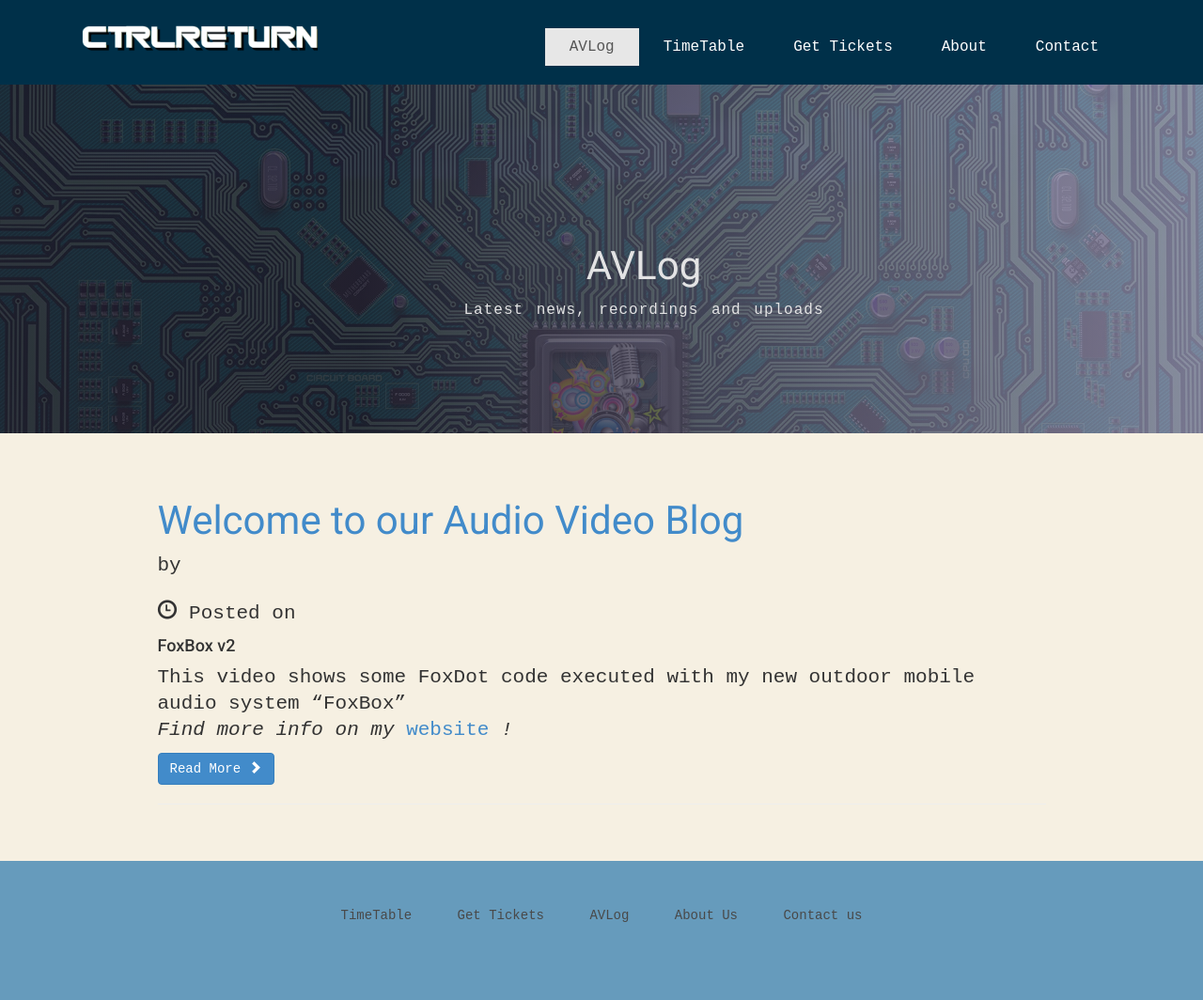
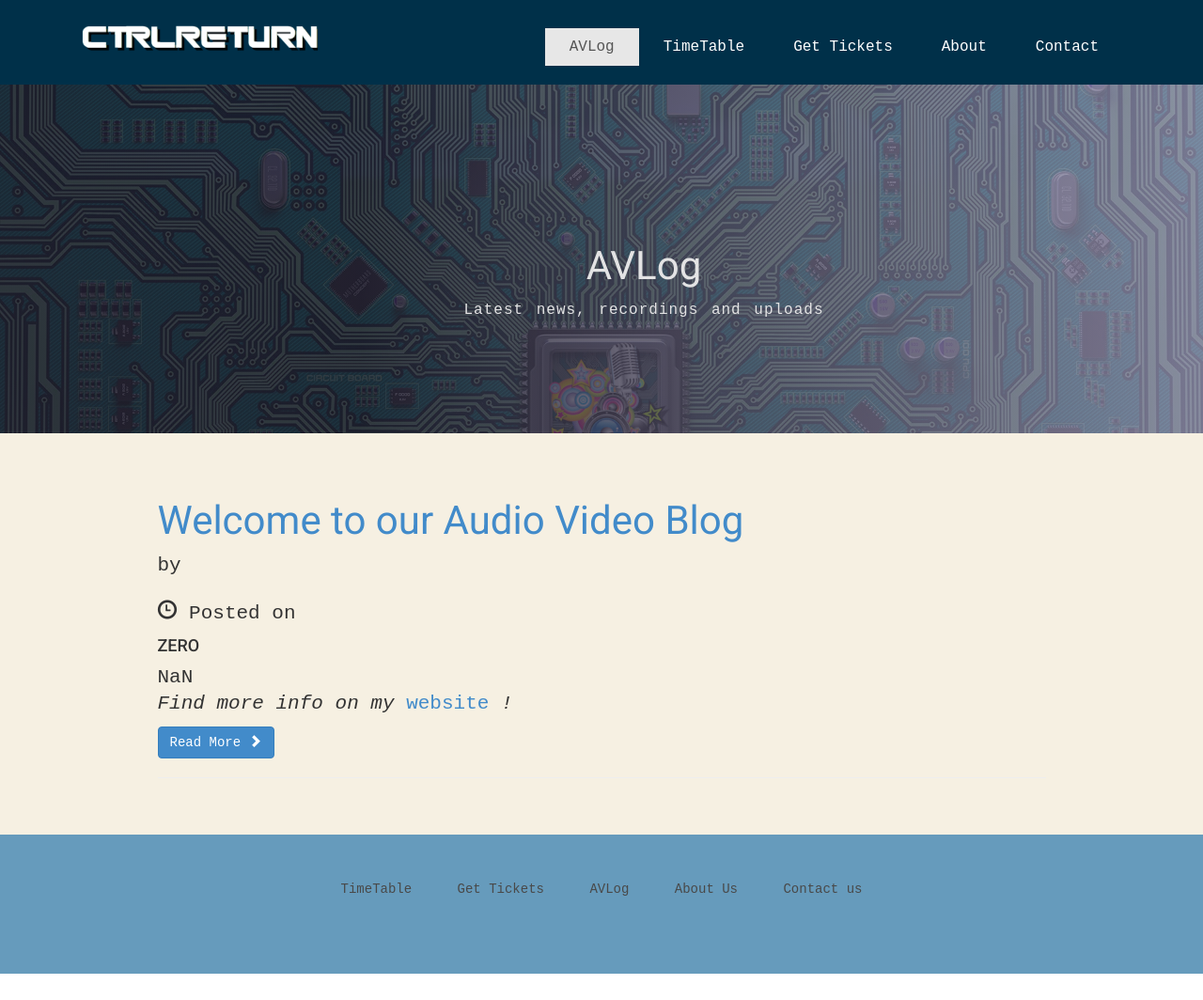
Before and after one commit to CtrlReturn/CtrlReturn.github.io, a Jekyll site: the page built from avlog.html, in a window 1280 px wide. Shown: the whole page at 94% size. Built offline with Jekyll 4.4.1, drawn with Linux system fonts in a browser that asks for light colours; nearby versions of some CDN libraries; some web fonts are replaced; library files that are not in the unit come from our copies; comment, search, counter and statistics services are not loaded; a style sheet for code colours, icons or effects is not loaded; after the commit the page ends 1036 px from its top, so only the background shows below that.

Commit message:
Change bl... AVBlog post test

```diff
--- a/_posts/2024-01-29-welcome-to-our-avlog.md
+++ b/_posts/2024-01-29-welcome-to-our-avlog.md
@@ -1,13 +1,13 @@
 ---
 title: Welcome to our Audio Video Blog
 date: 2024-01-29 17:00
-image: https://images-eu.ssl-images-amazon.com/images/I/61EA0XBi6VL.__AC_SX300_SY300_QL70_ML2_.jpg
-video: https://www.youtube.com/embed/ikXtgfom5ag?si=9Y5OvHANqreobcVd
+image:
+video:
 lead: Welcome to our Audio Video Blog, that you will enable you to follow our Event from everywhere in the world. Each recorded and streamed workshop and performance will be posted here.
 subtitle: FoxBox v2 - Live Coding Music Box
 ---
 
-#### FoxBox v2
-This video shows some FoxDot code executed with my new outdoor mobile audio system "FoxBox"
+#### ZERO
+NaN
 <br>
-*Find more info on my* <a href="http://jensmeisner.net/" target="_blank">website</a> *!*
+*Find more info on my* <a href="" target="_blank">website</a> *!*
```
